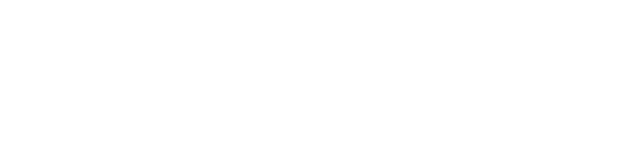
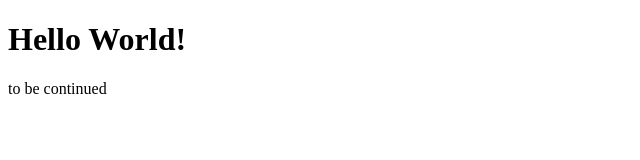
Before and after one commit to usaolympiadtutoring/usaolympiadtutoring.github.io, a plain HTML site: page index.html in a window 1280 px wide. Shown: the whole page, without its empty margins (0-640 px from the left). Drawn offline with Linux system fonts and the light colour scheme.

Commit message:
Update index.html

```diff
--- a/index.html
+++ b/index.html
@@ -5,4 +5,9 @@
   <title> hello world</title>
 </head>
 
+<body>
+  <h1>Hello World!</h1>
+  <p> to be continued</p>
+</body>
+
 </html>
```
